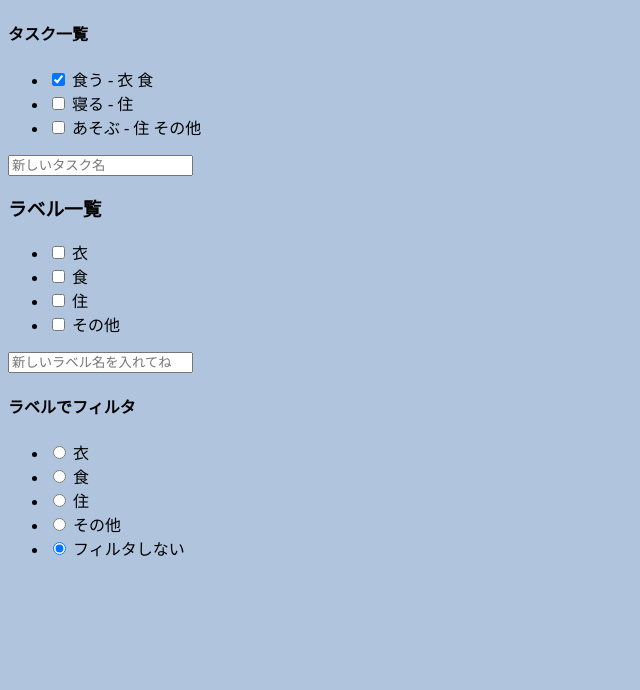
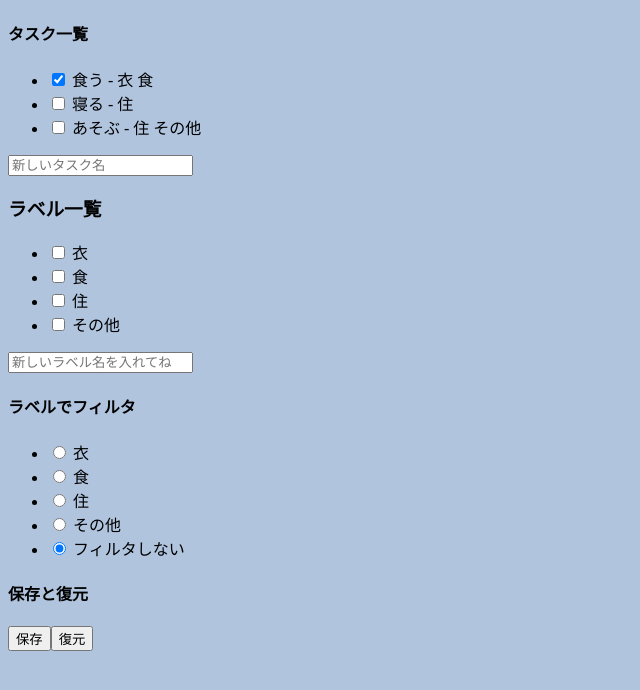
Before and after one commit to huro3h/vuex_practice, a Vue app: page / in a window 1280 px wide. Shown: the top 690 px of the page, without its empty margins (0-640 px from the left). Built offline with nearby package versions, Linux system fonts and the light colour scheme.

Commit message:
add save and restore to view

```diff
--- a/src/App.vue
+++ b/src/App.vue
@@ -75,6 +75,20 @@
         フィルタしない
       </li>
     </ul>
+
+    <h4>保存と復元</h4>
+    <button
+      type="button"
+      @click="save"
+    >
+      保存
+    </button>
+    <button
+      type="button"
+      @click="restore"
+    >
+      復元
+    </button>
   </div>
 </template>
 
@@ -144,6 +158,17 @@ export default {
       this.$store.commit('changeFilter', {
         filter: labelId
       })
+    },
+
+    // 現在の状態を保存する
+    save() {
+      // saveアクションをコミット
+      this.$store.dispatch('save')
+    },
+
+    restore(){
+      // restoreアクションをコミット
+      this.$store.dispatch('restore')
     }
   }
 }
--- a/src/store.js
+++ b/src/store.js
@@ -101,7 +101,7 @@ const store = new Vuex.Store({
         nextTaskId: state.nextTaskId,
         nextLabelId: state.nextLabelId
       }
-      localStorage.setItem('task-app-data', JSON.stringfy(data))
+      localStorage.setItem('task-app-data', JSON.stringify(data))
     },
 
     restore({ commit }) {
```
